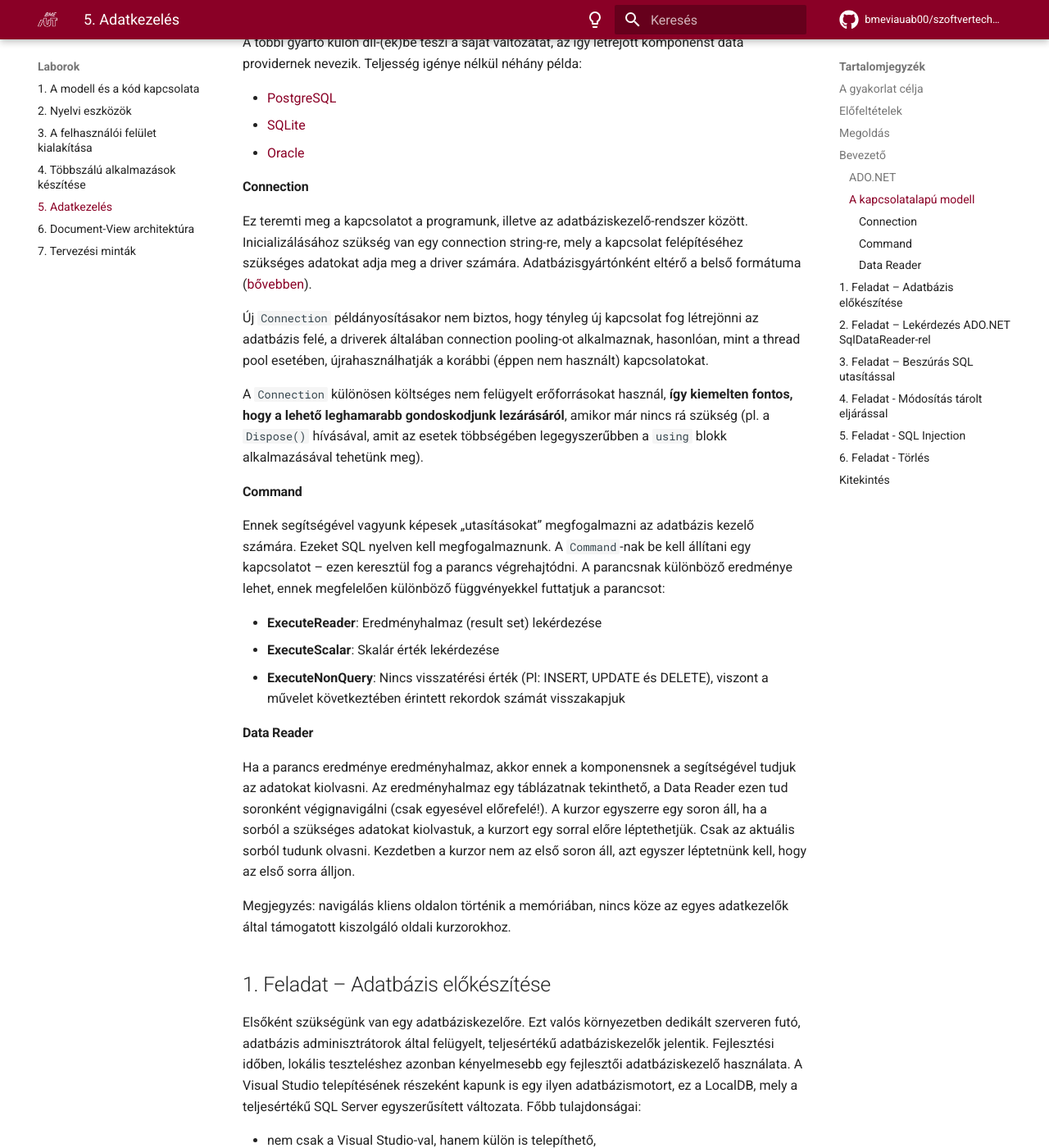
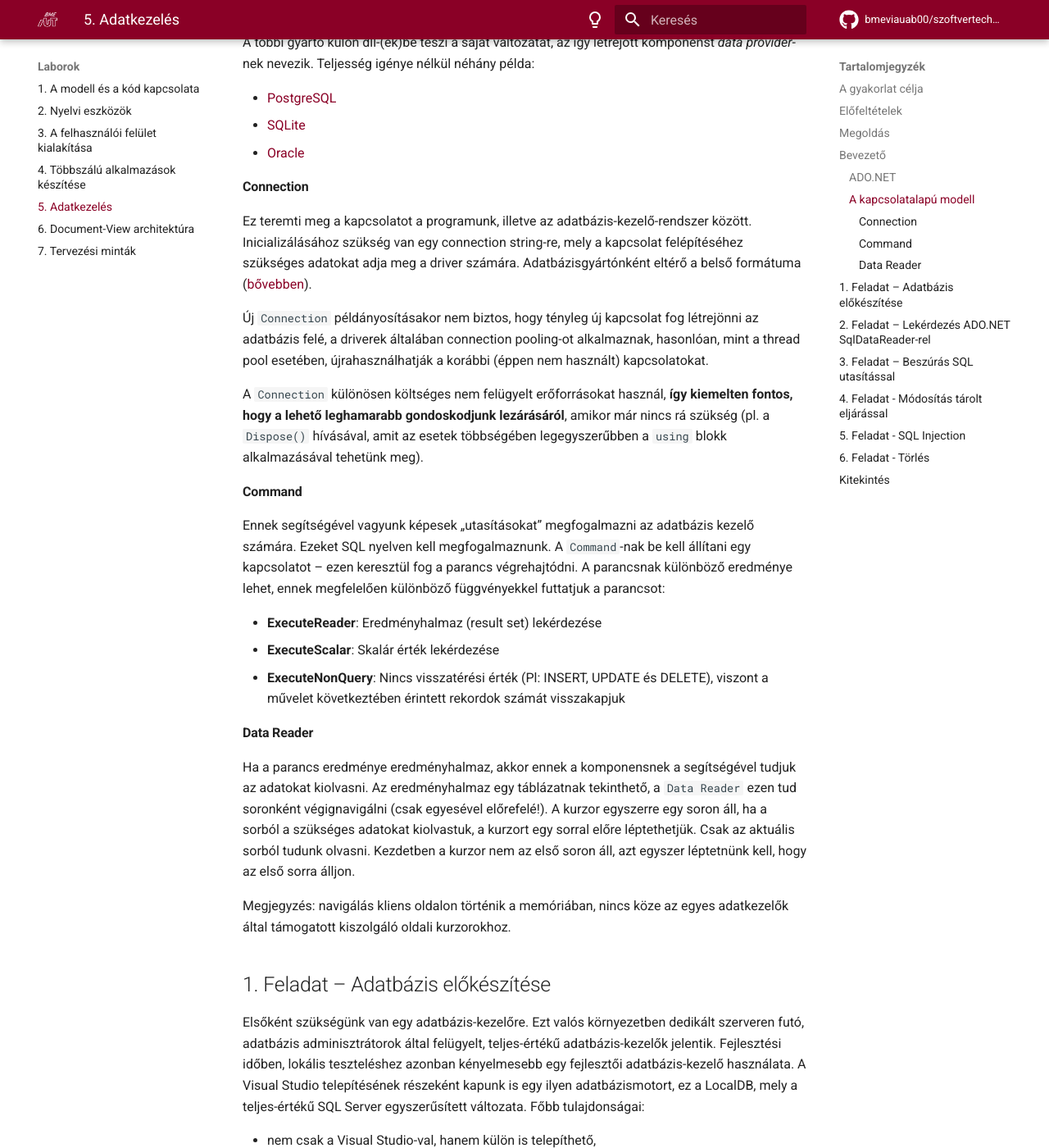
Before and after one commit to bmeviauab00/szoftvertechnikak, an MkDocs documentation site: the page built from docs/labor/5-adatkezeles/index.md, in a window 1280 px wide and 1400 px high, scrolled down 2431 px. Shown: the whole window at 82% size. Built offline with MkDocs 1.6.1 and Material for MkDocs 9.7.7, drawn with Linux system fonts in a browser that asks for light colours; emoji names are drawn with the system emoji font; comment, search, counter and statistics services are not loaded; some of the changed text lies outside the part shown.

Commit message:
fix: typo

````diff
--- a/docs/labor/5-adatkezeles/index.md
+++ b/docs/labor/5-adatkezeles/index.md
@@ -42,7 +42,7 @@
 
 ### ADO.NET
 
-Alacsony szintű adatbáziskezelésre a .NET platformon az ADO.NET áll rendelkezésre, segítségével relációs adatbázisokat tudunk elérni.
+Alacsony szintű adatbázis-kezelésre a .NET platformon az ADO.NET áll rendelkezésre, segítségével relációs adatbázisokat tudunk elérni.
 
 Az ADO.NET használata során két eltérő adathozzáférési modellt alkalmazhatunk:
 
@@ -52,21 +52,21 @@
 Az alábbi két blokkot lenyitva áttekintést kaphatunk a két modell alapelvéről.
 
 ??? abstract "A Kapcsolatalapú modell alapelvei"
-    Lényege az, hogy az adatbáziskapcsolatot végig nyitva tartjuk, amíg az adatokat lekérdezzük, módosítjuk, majd a változtatásokat az adatbázisba visszaírjuk. A megoldásra DataReader objektumokat használhatunk (lásd később). A megoldás előnye az egyszerűségében rejlik (egyszerűbb programozási modell és konkurenciakezelés). A megoldás hátránya, hogy a folyamatosan fenntartott hálózati kapcsolat miatt skálázhatósági problémák adódhatnak. Ez azt jelenti, hogy az adatkezelőhöz történő nagyszámú párhuzamos felhasználói hozzáférés esetén folyamatosan nagyszámú adatbázis kapcsolat él, ami adatkezelő rendszerek esetén a teljesítmény szempontjából költséges erőforrásnak számít. Így a fejlesztés során célszerű arra törekedni, hogy az adatbázis kapcsolatokat mielőbb zárjuk le.
+    Lényege az, hogy az adatbázis-kapcsolatot végig nyitva tartjuk, amíg az adatokat lekérdezzük, módosítjuk, majd a változtatásokat az adatbázisba visszaírjuk. A megoldásra DataReader objektumokat használhatunk (lásd később). A megoldás előnye az egyszerűségében rejlik (egyszerűbb programozási modell és konkurenciakezelés). A megoldás hátránya, hogy a folyamatosan fenntartott hálózati kapcsolat miatt skálázhatósági problémák adódhatnak. Ez azt jelenti, hogy az adatkezelőhöz történő nagyszámú párhuzamos felhasználói hozzáférés esetén folyamatosan nagyszámú adatbázis kapcsolat él, ami adatkezelő rendszerek esetén a teljesítmény szempontjából költséges erőforrásnak számít. Így a fejlesztés során célszerű arra törekedni, hogy az adatbázis kapcsolatokat mielőbb zárjuk le.
 
     A modell előnyei:
 
     - Egyszerűbb a konkurencia kezelése
     - Az adatok mindenhol a legfrissebbek
 
-    Megjegyzés: ezek az előnyök akkor jelentkeznek, ha az adatbázis hozzáférés az adatkezelő szigorú zárakat használ – ezt mi a hozzáférés során megfelelő tranzakció izolációs szint megadásával tudjuk szabályozni. Ennek technikái későbbi tanulmányok során kerülnek ismertetésre).
+    Megjegyzés: ezek az előnyök akkor jelentkeznek, ha az adatbázis hozzáféréshez az adatkezelő szigorú zárakat használ – ezt mi a hozzáférés során megfelelő tranzakció izolációs szint megadásával tudjuk szabályozni. (Ennek technikái későbbi tanulmányok során kerülnek ismertetésre.)
 
     Hátrányok:
 
     - Folyamatos hálózati kapcsolat
-    - Skálázhatóság
+    - Skálázhatóság hiánya
 
-??? abstract "A Kapcsolatnélküli modell alapelvei"
+??? abstract "A Kapcsolat-nélküli modell alapelvei"
     A kapcsolatalapú modellel ellentétben az adatok megjelenítése és memóriában történő módosítása során nem tartunk fent adatbázis kapcsolatot. Ennek megfelelően a főbb lépések a következők: a kapcsolat felvételét és az adatok lekérdezését követően azonnal bontjuk a kapcsolatot. Az adatokat ezt követően tipikusan megjelenítjük és lehetőséget biztosítunk a felhasználónak az adatok módosítására (rekordok felvétele, módosítása, törlése igény szerint). A módosítások mentése során újra felvesszük az adatkapcsolatot, mentjük az adatbázisba a változtatásokat és zárjuk a kapcsolatot. Természetesen a modell megköveteli, hogy a lekérdezése és a módosítások visszaírása között – amikor nincs kapcsolatunk az adatbázissal – az adatokat és a változtatásokat a memóriában nyilvántartsuk. Erre az ADO.NET környezetben nagyon kényelmes megoldást nyújt a `DataSet` objektumok alkalmazása.
 
     A modell előnyei:
@@ -99,13 +99,13 @@
 - Command
 - Data Reader
 
-Ezek az összetevők egy-egy osztályként jelennek meg, adatbáziskezelőfüggetlen részük a BCL *System.Data.Common* névterében található `DbConnection`, `DbCommand`, illetve `DbDataReader` néven. Ezek absztrakt osztályok, az adatbáziskezelők gyártóinak feladata, hogy ezekből leszármazva megírják a konkrét adatbáziskezelőket támogató változatokat.
+Ezek az összetevők egy-egy osztályként jelennek meg, adatbázis-kezelő-független részük a BCL *System.Data.Common* névterében található `DbConnection`, `DbCommand`, illetve `DbDataReader` néven. Ezek absztrakt osztályok, az adatbázis-kezelők gyártóinak feladata, hogy ezekből leszármazva megírják a konkrét adatbázis-kezelőket támogató változatokat.
 
-Mindhárom ADO.NET összetevő támogatja a *Dispose* mintát, így `using` blokkban használható – használjuk is így, amikor csak tudjuk. Az adatbáziskezelő általában másik gépen található, mint ahol a kódunk fut (a labor során pont nem :)), így tekintsünk ezekre, mint távoli hálózati erőforrásokra.
+Mindhárom ADO.NET összetevő támogatja a *Dispose* mintát, így `using` blokkban használhatók – használjuk is így, amikor csak tudjuk. Az adatbázis-kezelő általában másik gépen található, mint ahol a kódunk fut (a labor során pont nem :)), így tekintsünk ezekre, mint távoli hálózati erőforrásokra.
 
-A Microsoft SQL Servert támogató változat a *Microsoft.Data.SqlClient* NuGet csomagban, az „Sql” prefixű osztályokban találhatók (`SqlConnection`, `SqlCommand` és `SqlDataReader`).
+A Microsoft SQL Server-t támogató változat a *Microsoft.Data.SqlClient* NuGet csomagban, az „Sql” prefixű osztályokban találhatók (`SqlConnection`, `SqlCommand` és `SqlDataReader`).
 
-A többi gyártó külön dll-(ek)be teszi a saját változatát, az így létrejött komponenst data providernek nevezik. Teljesség igénye nélkül néhány példa:
+A többi gyártó külön dll-(ek)be teszi a saját változatát, az így létrejött komponenst *data provider*-nek nevezik. Teljesség igénye nélkül néhány példa:
 
 - [PostgreSQL](https://www.npgsql.org/)
 - [SQLite](https://learn.microsoft.com/en-us/dotnet/standard/data/sqlite/?tabs=netcore-cli)
@@ -113,7 +113,7 @@
 
 #### Connection
 
-Ez teremti meg a kapcsolatot a programunk, illetve az adatbáziskezelő-rendszer között.
+Ez teremti meg a kapcsolatot a programunk, illetve az adatbázis-kezelő-rendszer között.
 Inicializálásához szükség van egy connection string-re, mely a kapcsolat felépítéséhez szükséges adatokat adja meg a driver számára. Adatbázisgyártónként eltérő a belső formátuma ([bővebben](http://www.connectionstrings.com)).
 
 Új `Connection` példányosításakor nem biztos, hogy tényleg új kapcsolat fog létrejönni az adatbázis felé, a driverek általában connection pooling-ot alkalmaznak, hasonlóan, mint a thread pool esetében, újrahasználhatják a korábbi (éppen nem használt) kapcsolatokat.
@@ -131,17 +131,17 @@
 
 #### Data Reader
 
-Ha a parancs eredménye eredményhalmaz, akkor ennek a komponensnek a segítségével tudjuk az adatokat kiolvasni. Az eredményhalmaz egy táblázatnak tekinthető, a Data Reader ezen tud soronként végignavigálni (csak egyesével előrefelé!). A kurzor egyszerre egy soron áll, ha a sorból a szükséges adatokat kiolvastuk, a kurzort egy sorral előre léptethetjük. Csak az aktuális sorból tudunk olvasni. Kezdetben a kurzor nem az első soron áll, azt egyszer léptetnünk kell, hogy az első sorra álljon.
+Ha a parancs eredménye eredményhalmaz, akkor ennek a komponensnek a segítségével tudjuk az adatokat kiolvasni. Az eredményhalmaz egy táblázatnak tekinthető, a `Data Reader` ezen tud soronként végignavigálni (csak egyesével előrefelé!). A kurzor egyszerre egy soron áll, ha a sorból a szükséges adatokat kiolvastuk, a kurzort egy sorral előre léptethetjük. Csak az aktuális sorból tudunk olvasni. Kezdetben a kurzor nem az első soron áll, azt egyszer léptetnünk kell, hogy az első sorra álljon.
 
 Megjegyzés: navigálás kliens oldalon történik a memóriában, nincs köze az egyes adatkezelők által támogatott kiszolgáló oldali kurzorokhoz.
 
 ## 1. Feladat – Adatbázis előkészítése
 
-Elsőként szükségünk van egy adatbáziskezelőre. Ezt valós környezetben dedikált szerveren futó, adatbázis adminisztrátorok által felügyelt, teljesértékű adatbáziskezelők jelentik. Fejlesztési időben, lokális teszteléshez azonban kényelmesebb egy fejlesztői adatbáziskezelő használata.
-A Visual Studio telepítésének részeként kapunk is egy ilyen adatbázismotort, ez a LocalDB, mely a teljesértékű SQL Server egyszerűsített változata. Főbb tulajdonságai:
+Elsőként szükségünk van egy adatbázis-kezelőre. Ezt valós környezetben dedikált szerveren futó, adatbázis adminisztrátorok által felügyelt, teljes-értékű adatbázis-kezelők jelentik. Fejlesztési időben, lokális teszteléshez azonban kényelmesebb egy fejlesztői adatbázis-kezelő használata.
+A Visual Studio telepítésének részeként kapunk is egy ilyen adatbázismotort, ez a LocalDB, mely a teljes-értékű SQL Server egyszerűsített változata. Főbb tulajdonságai:
 
 - nem csak a Visual Studio-val, hanem külön is telepíthető,
-- az adatbázismotor szinte teljes mértékben kompatibilis a teljesértékű Microsoft SQL Serverrel,
+- az adatbázismotor szinte teljes mértékben kompatibilis a teljes-értékű Microsoft SQL Server-rel,
 - alapvetően arról a gépről érhető el, melyre telepítettük,
 - több példány is létrehozható igény szerint, a példányok alapvetően a létrehozó operációs rendszer felhasználója számára érhetők el (igény esetén megosztható egy példány a felhasználók között),
 - a saját példányok kezelése (létrehozás, törlés, stb.) nem igényel adminisztrátori jogokat.
@@ -171,7 +171,7 @@
 10. Fedezzük fel az SSOE legfontosabb funkcióit (táblák adatainak, sémájának lekérdezése stb.).
 
 !!! Note "MSSQL menedzsment eszközök"
-    A Visual Studio-ban két eszközzel is kezelhetünk adatbázisokat: a Server Explorer-rel és az SQL Server Object Explorer-rel is. Előbbi egy általánosabb eszköz, mely nem csak adatbázis, hanem egyéb szerver erőforrások (pl. Azure szerverek) kezelésére is alkalmas, míg a másik kifejezetten csak adatbáziskezelésre van kihegyezve. Mindkettő elérhető a View menüből és mindkettő hasonló funkciókat ad adatbáziskezeléshez, ezért ebben a mérésben csak az egyiket (SQL Server Object Explorer) használjuk.
+    A Visual Studio-ban két eszközzel is kezelhetünk adatbázisokat: a Server Explorer-rel és az SQL Server Object Explorer-rel is. Előbbi egy általánosabb eszköz, mely nem csak adatbázis, hanem egyéb szerver erőforrások (pl. Azure szerverek) kezelésére is alkalmas, míg a másik kifejezetten csak adatbázis-kezelésre van kihegyezve. Mindkettő elérhető a View menüből és mindkettő hasonló funkciókat ad adatbázis-kezeléshez, ezért ebben a mérésben csak az egyiket (SQL Server Object Explorer) használjuk.
 
     Amikor nem áll rendelkezésünkre a Visual Studio fejlesztőkörnyezet, akkor az adatbázisunk menedzselésére az (ingyenes) SQL Server Management Studio-t vagy a szintén ingyenes és multiplatform Azure Data Studio-t tudjuk használni.
 
@@ -184,30 +184,30 @@
     - A Target Framework legyen *.NET 6*
     - Pipáljuk be a *Do not use top-level statements* kapcsolót
 
-2. Keressük ki a connection stringet az SSOE-ből: jobbklikk az adatbáziskapcsolatunkon (pirossal jelölve az alábbi ábrán) / Properties.
+2. Keressük ki a connection string-et az SSOE-ből: jobbklikk az adatbázis-kapcsolatunkon (pirossal jelölve az alábbi ábrán) / Properties.
 
     ![SSOE Database](images/SSOS-database.png)
 
-3. Másoljuk a Properties ablakból *Connection String* tulajdonság értékét egy változóba a `Program` osztályba.
+3. Másoljuk a Properties ablakból a *Connection String* tulajdonság értékét egy változóba, a `Program` osztályba.
 
     ```cs
     private const string ConnString = @"Data Source=(localdb)\MSSQLLocalDB;Initial Catalog=neptun;Integrated Security=True;Connect Timeout=30;Encrypt=False;TrustServerCertificate=False;ApplicationIntent=ReadWrite;MultiSubnetFailover=False";
     ```
 
     !!! tip "SQL Server connection string formátuma"
-        MSSQL esetében a connection string kulcs érték párokat tartalmaz pontosvesszővel elválasztva.
-        A `Data Source` kulcs alatt az SQL szerver példány neve, az` Initial Catalog` kulcs alatt az adatbázis neve szerepel.
-        Az `Integrated Security=true` kapcsoló pedig a Windows authentikációt jelenti.
+        MSSQL esetében a connection string kulcs értékpárokat tartalmaz pontosvesszővel elválasztva.
+        A `Data Source` kulcs alatt az SQL szerver példány neve, az` Initial Catalog` kulcs alatt pedig az adatbázis neve szerepel.
+        Az `Integrated Security=true` kapcsoló pedig a Windows autentikációt jelenti.
 
     !!! tip "@-os string (C# verbatim string)"
-        A `@` egy speciális karakter (verbatim indentifier), amit itt arra használunk, hogy a connection string-ben megjelenő backslash karakter (`\`) ne feloldójelként (escape character) kerüljön értelmezésre.
+        A `@` egy speciális karakter (verbatim identifier), amit itt arra használunk, hogy a connection string-ben megjelenő backslash karakter (`\`) ne feloldójelként (escape character) kerüljön értelmezésre.
 
 4. Vegyük fel a projektbe a `Microsoft.Data.SqlClient` NuGet csomagot. Ezt kétféleképpen tehetjük meg:
 
       - A) Visual Studio NuGet kezelőben:
         1. Projekten jobb gomb / *Manage NuGet Packages...*, a megjelenő oldalon *Browse* oldalra váltás.
         2. A keresőbe *Microsoft.Data.SqlClient* beírása.
-        3. A *Version* mezőben az 5.0.1 kiválasztása (laboron azért válaszuk ki ezt a verziót, mert ez szerepel a gépeken a NuGet cache-ben, otthoni gyakorlás során válasszuk inkább a *Latest stable*-t).
+        3. A *Version* mezőben az 5.0.1 kiválasztása (laboron azért választjuk ki ezt a verziót, mert ez szerepel a gépeken a NuGet cache-ben, otthoni gyakorlás során válasszuk inkább a *Latest stable*-t).
       - B) Bemásoljuk az alábbi csomag referenciát a a projektfájlba:
 
         ```xml
@@ -244,7 +244,7 @@
     }
     ```
 
-    A kapcsolat alapú modell folyamata
+    A kapcsolat alapú modell folyamata:
 
     - Kapcsolat, parancs inicializálása
     - Kapcsolat megnyitása
@@ -333,7 +333,7 @@
     GetShippers();
     ```
 
-3. Próbáljuk ki az alkalmazást, ellenőrizzük a konzolban és az SSOE-ben is, hogy bekerült az új sor. Az SSOE-ben való gyors és kényelmes ellenőrzéshez a `Shippers` tábla context menüjéből válasszuk a *View Data* lehetőséget.
+3. Próbáljuk ki az alkalmazást, ellenőrizzük a konzolban és az SSOE-ben is, hogy bekerült-e az új sor. Az SSOE-ben való gyors és kényelmes ellenőrzéshez a `Shippers` tábla context menüjéből válasszuk a *View Data* lehetőséget.
 
 ## 4. Feladat - Módosítás tárolt eljárással
 
````
Also changed, not shown: other parts of docs/labor/5-adatkezeles/index.md (+10 -10 lines).
